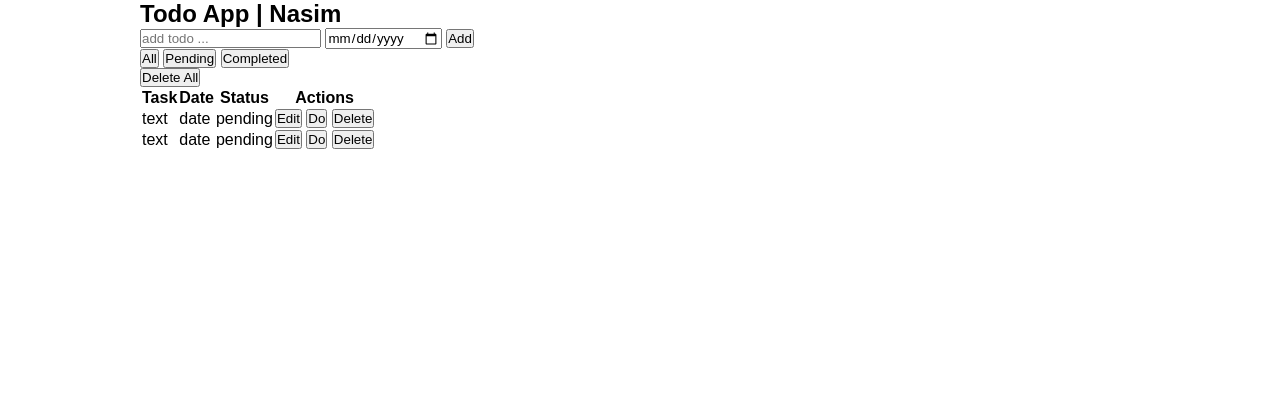
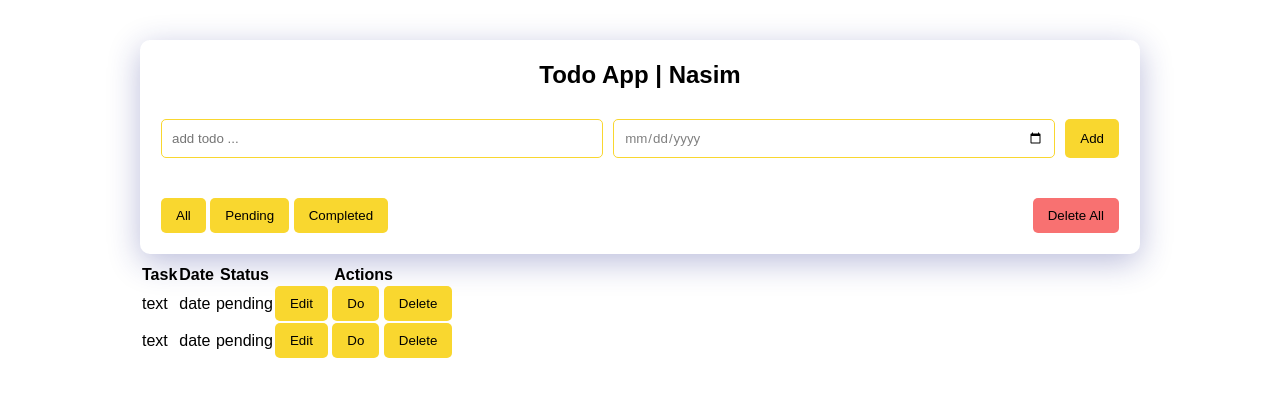
Before and after one commit to nasim-nzn/Todo-app, a plain HTML site: page index.html in a window 1280 px wide. Drawn offline with Linux system fonts and the light colour scheme.

Commit message:
add styles to the first section: todo input and buttons

```diff
--- a/css/style.css
+++ b/css/style.css
@@ -18,3 +18,63 @@ body{
     max-width: 1000px;
     margin: auto;
 }
+
+.container {
+    width: 100%;
+    margin: 40px auto 10px;
+    padding: 20px;
+    display: flex;
+    flex-direction: column;
+    align-items: center;
+    box-shadow: 0 8px 32px 0 rgba(31, 38, 135, 0.3);
+    border-radius: 10px;
+    border: 1px solid rgba(255, 255, 255, 0.18);
+}
+
+h2{
+    font-size: 1.5rem;
+    margin-bottom: 30px;
+}
+
+.input-section {
+    width: 100%;
+    display: flex;
+    justify-content: space-between;
+    margin-bottom: 40px;
+}
+
+.input-section input {
+    margin-right: 10px;
+    width: 100%;
+    border: var(--color-primary) 1px solid;
+    border-radius: 5px;
+    padding: 10px;
+    color: grey;
+}
+
+.input-section input:focus {
+    outline: none;
+    border-width: 2px;
+}
+
+button {
+    background-color: var(--color-primary);
+    border: none;
+    cursor: pointer;
+    padding: 10px 15px;
+    border-radius: 5px;
+}
+
+button:hover {
+    opacity: 0.8;
+}
+
+.todos-operator {
+    width: 100%;
+    display: flex;
+    justify-content: space-between;
+}
+
+#delete-all-button {
+    background-color: var(--color-error);
+}
--- a/index.html
+++ b/index.html
@@ -20,7 +20,7 @@
               <button class="filter-todos">Pending</button>
               <button class="filter-todos">Completed</button>
             </div>
-            <button>Delete All</button>
+            <button id="delete-all-button">Delete All</button>
         </div>
       </div>
     <table>
```
